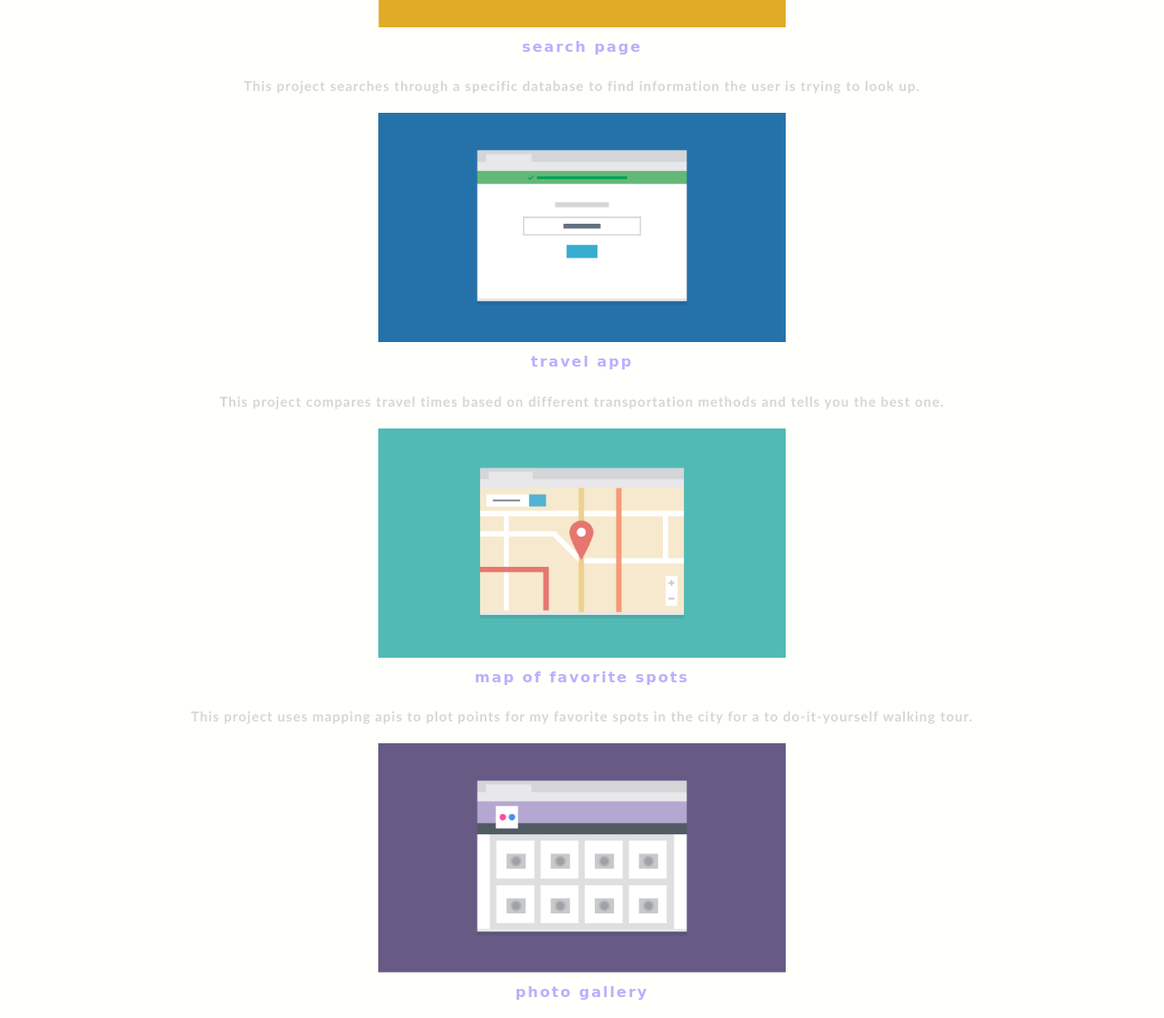
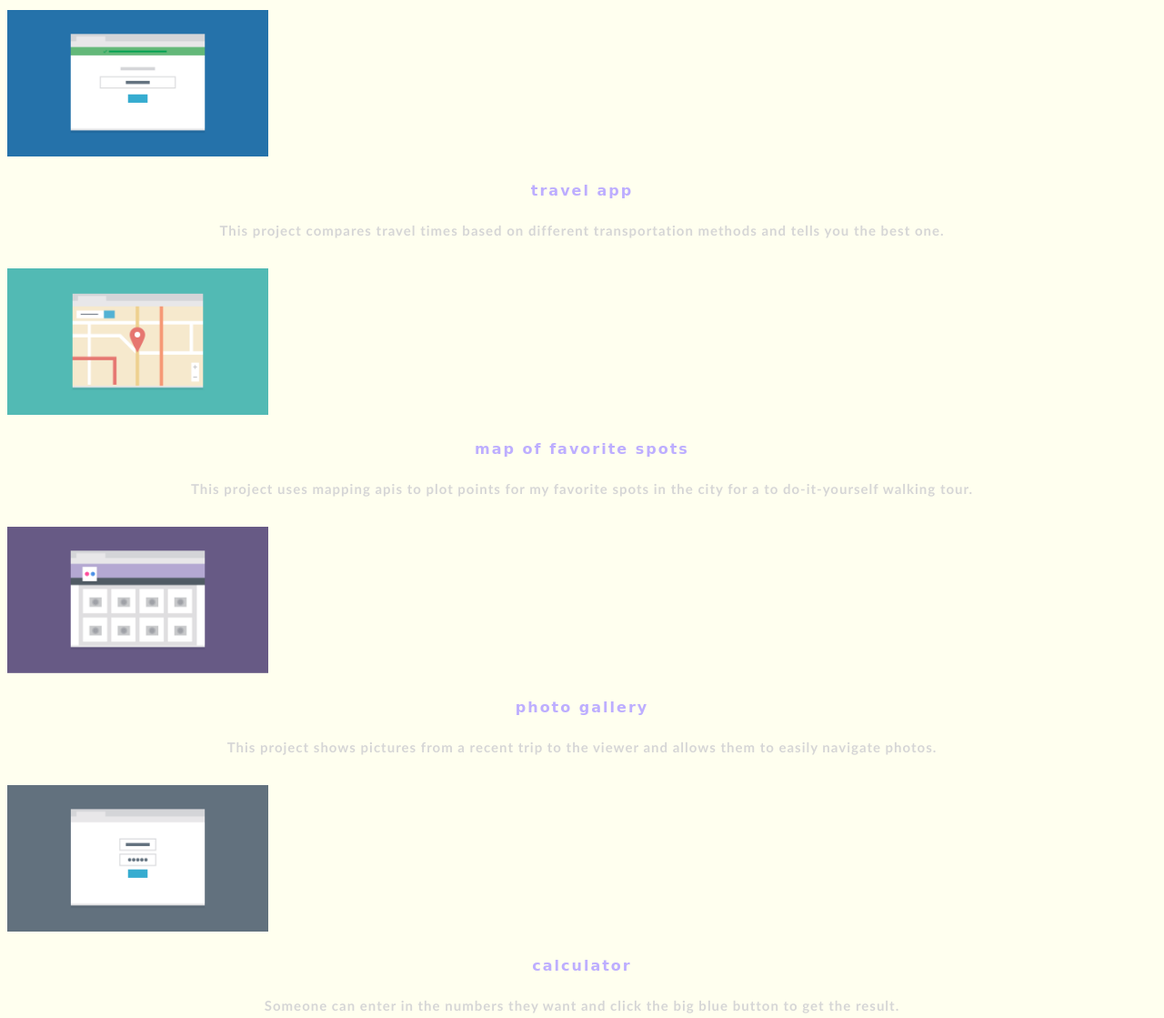
Before and after one commit to brittboyter/techdegree-project2, a plain HTML site: page index.html in a window 1280 px wide. Shown: the part 897-2016 px from the top of the page at 91% size. Drawn offline with Linux system fonts and the light colour scheme; a web font is replaced by a local one.

Commit message:
Update to tablet css/ portpics and div containers

```diff
--- a/css/styles.css
+++ b/css/styles.css
@@ -4,7 +4,7 @@
 }
 
 body {
-    background-color: rgb(255, 255, 251);
+    background-color: rgb(255, 255, 239);
 
 
 }
@@ -139,6 +139,12 @@ hr.divide {
 
 @media (min-width: 768px) {
 
+.maincontainer {
+        margin-top: 50px;
+
+}
+
+
 ul li {
     display: inline;
     border-bottom: none;
@@ -171,24 +177,6 @@ ul a {
     width: 35%;
     margin: 15px;
 
+}
 
 }
-
-.maincontainer {
- margin-top: 50px;
-
-}
-
-.maincontainer img {
-    width: 35%;
-    position: relative;
-    margin: -4px auto;
-    display: flex;
-    flex-direction: column;
-
-
-}
-
-
-
-}
--- a/index.html
+++ b/index.html
@@ -26,7 +26,7 @@
 
             <div class="introduction">
             <img src="images/responsive-layout-profile.png" alt="a picture of me" class="profile-image">
-            <p>Hey, I'm Britt! And I'm a front-end engineer who loves responsive design and css. I recently finished the front-end web development techdegree track at treehouse and am <em>so excited</em>
+            <p>Hey, I'm Britt! And I'm a front-end engineer who loves responsive design and css. I recently finished the front-end web development techdegree program at treehouse and am <em>so excited</em>
                to put all my new skills to use!
             </p>
          </div>
@@ -35,31 +35,43 @@
          <div class="maincontainer">
             <a id="portfolio"></a>
             <h2>Portfolio</h2>
-            <img src="images/portfolio-1.png" alt="marketing page portfolio thumbnail">
+
+            <div class="left">
+            <img src="images/portfolio-1.png" alt="marketing page portfolio thumbnail" class="portpics">
             <h3>marketing page</h3>
             <p>This project shows the front page of a marketing website meant for a specific business I'm interested in.</p>
+         </div>
 
-
-            <img src="images/portfolio-2.png" alt="search page portfolio thumbnail">
+            <div class="left">
+            <img src="images/portfolio-2.png" alt="search page portfolio thumbnail" class="portpics">
             <h3>search page</h3>
             <p>This project searches through a specific database to find information the user is trying to look up.</p>
+            </div>
 
-            <img src="images/portfolio-3.png" alt="travel app portfolio thumbnail">
+            <div class="left">
+            <img src="images/portfolio-3.png" alt="travel app portfolio thumbnail" class="portpics">
             <h3>travel app</h3>
             <p>This project compares travel times based on different transportation methods and tells you the best one.</p>
-            <img src="images/portfolio-4.png" alt="favorite spots portfolio thumbnail">
+         </div>
+
+            <div class="right">
+            <img src="images/portfolio-4.png" alt="favorite spots portfolio thumbnail" class="portpics">
             <h3>map of favorite spots</h3>
             <p>This project uses mapping apis to plot points for my favorite spots in the city for a to do-it-yourself walking tour.</p>
+         </div>
 
-            <img src="images/portfolio-5.png" alt="photo gallery portfolio thumbnail">
+            <div class="right">
+            <img src="images/portfolio-5.png" alt="photo gallery portfolio thumbnail" class="portpics">
             <h3>photo gallery</h3>
             <p>This project shows pictures from a recent trip to the viewer and allows them to easily navigate photos.</p>
+         </div>
 
-            <img src="images/portfolio-6.png" alt="calculator portfolio thumbnail">
+            <div class="right">
+            <img src="images/portfolio-6.png" alt="calculator portfolio thumbnail" class="portpics">
             <h3>calculator</h3>
             <p>Someone can enter in the numbers they want and click the big blue button to get the result.</p>
          </div>
-
+      </div>
          <a id="contact"></a>
             <footer>
                 <h4>Contact Info</h4>
@@ -69,7 +81,7 @@
                    <b>phone</b>: +1 (111) 555-5555<br>
                    <b>email</b>: britbo81290@gmail.com
                 </p><br>
-                <hr>
+                <hr class="divide">
 
             </footer>
 
```
